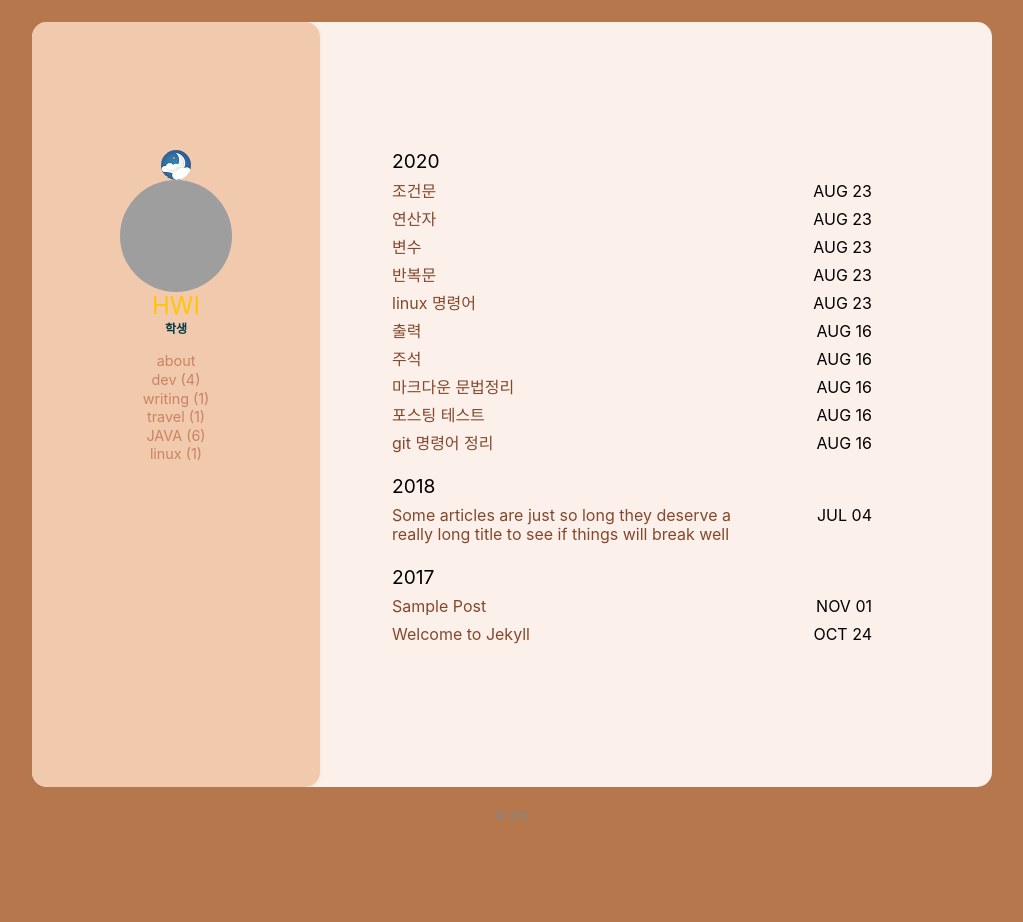
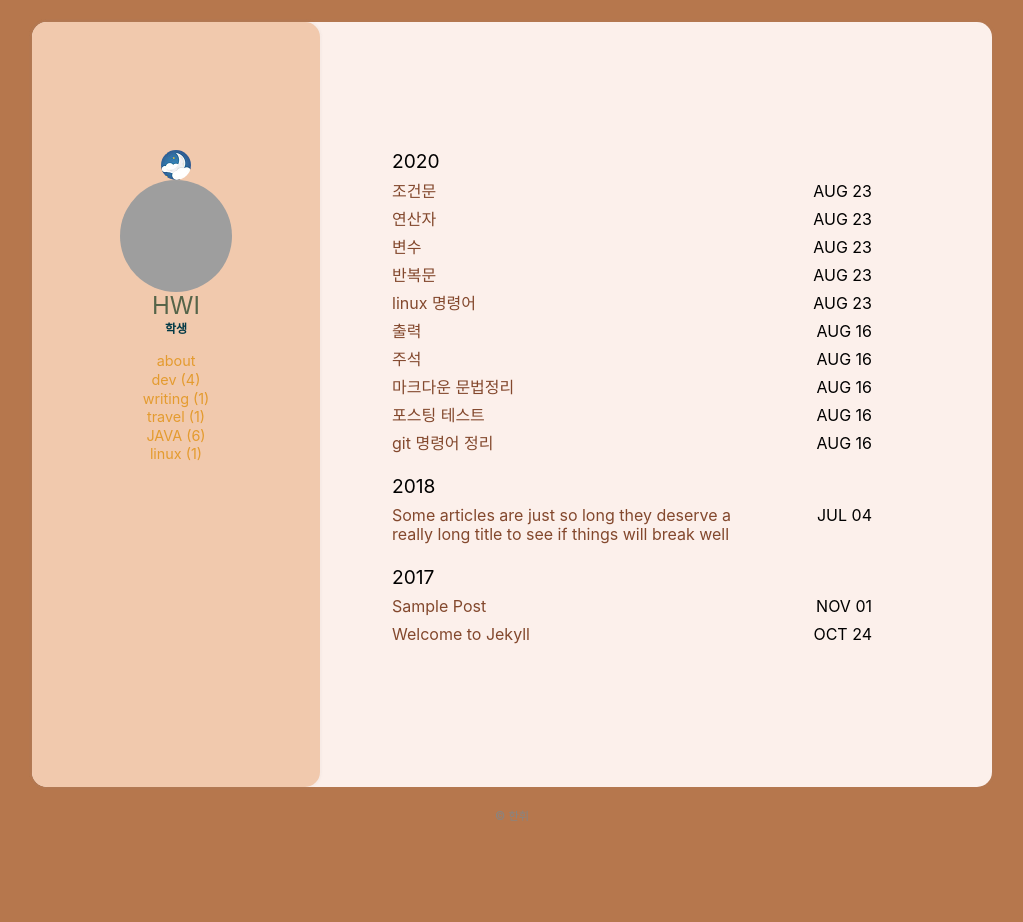
Before and after one commit to hanhwi6819/blog, a Jekyll site: the page built from index.html, in a window 1280 px wide. Shown: the whole page, without its empty margins (128-1151 px from the left). Built offline with Jekyll 4.4.1, drawn with Linux system fonts in a browser that asks for light colours; grey boxes are pictures that could not be loaded.

Commit message:
디자인 4

```diff
--- a/assets/css/main.scss
+++ b/assets/css/main.scss
@@ -17,10 +17,10 @@
     --archive_font: #000;
     --archive_title: #83482d;
     --archive_title_hover: #a1684d;
-    --name_font: #ffc506;
+    --name_font: #556449;
     --job_font: #003845;
-    --nav_font: #c98464;
-    --nav_font_hover: #daa891;
+    --nav_font: #e49b2f;
+    --nav_font_hover: #e49b2f;
     --shadow_color: rgba(160, 160, 160, 0.05);
     --post_title: #003845;
     --post_date: #003845;
```
